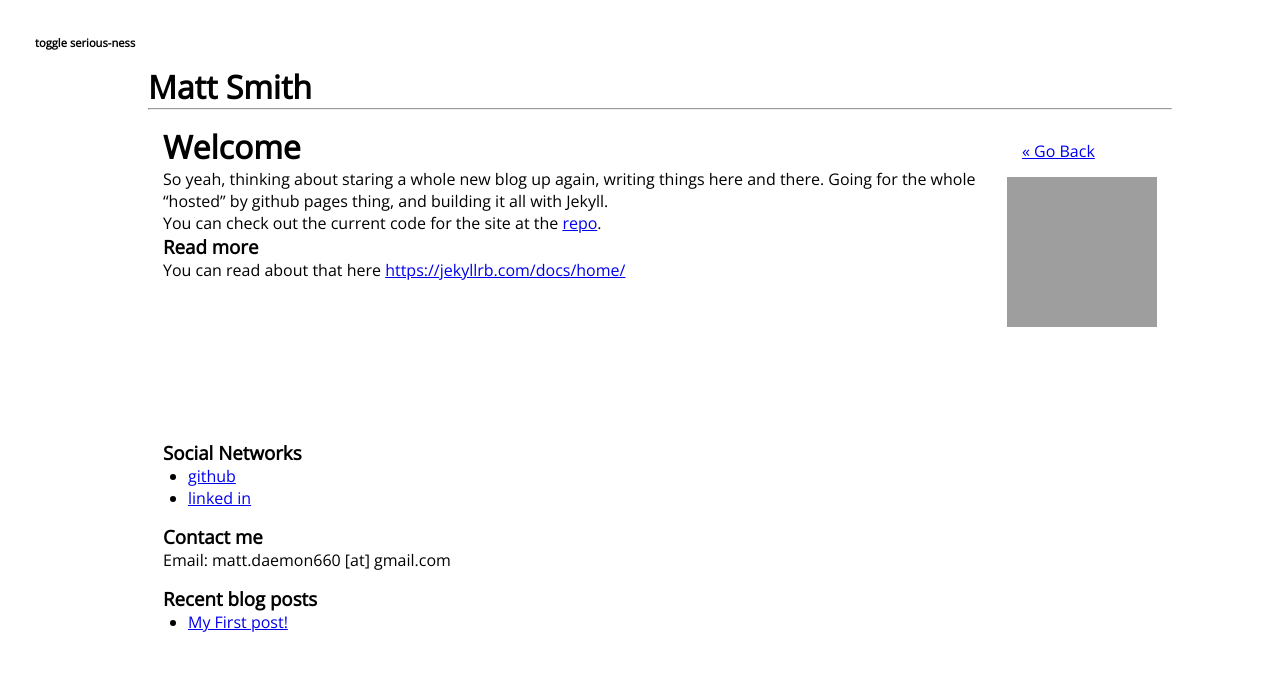
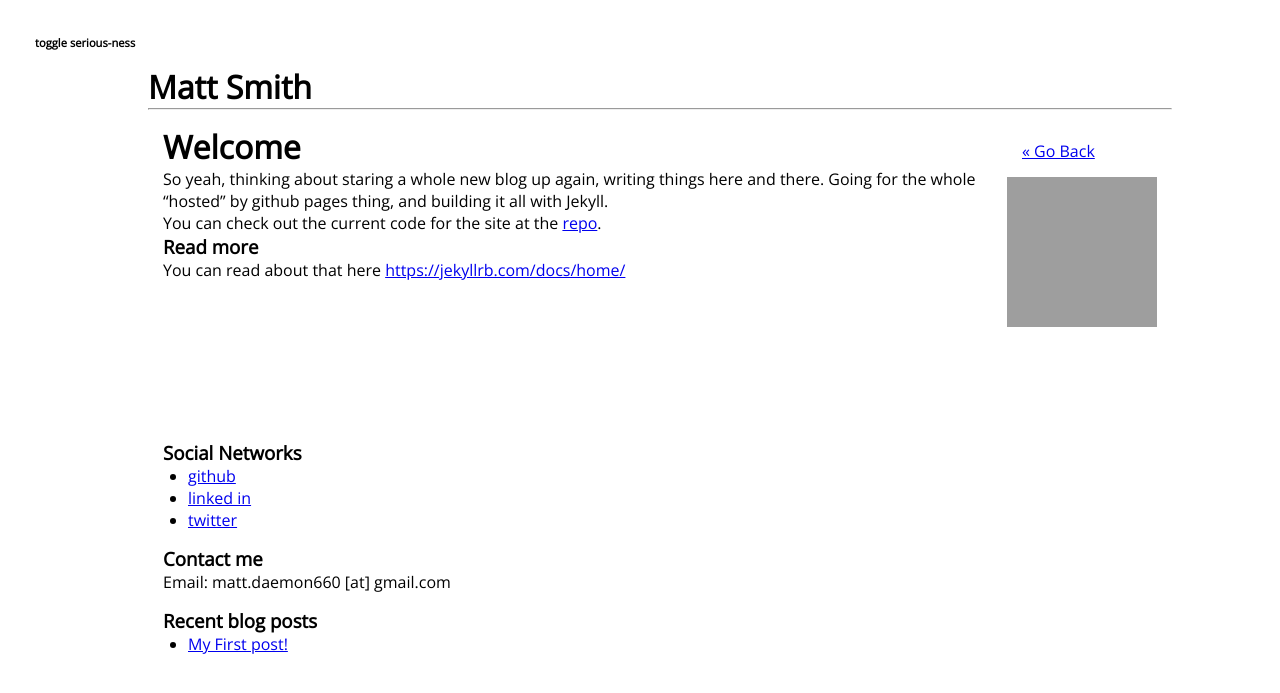
Before and after one commit to psykzz/psykzz.github.io, a Jekyll site: the page built from _posts/2017-06-02-my-first-post.md, in a window 1280 px wide. Shown: the top 693 px of the page. Built offline with Jekyll 4.4.1, drawn with Linux system fonts in a browser that asks for light colours; grey boxes are pictures that could not be loaded.

Commit message:
Update srs.html

```diff
--- a/_includes/srs.html
+++ b/_includes/srs.html
@@ -24,6 +24,7 @@
   <ul>
     <li><a href="//github.com/psykzz">github</a></li>
     <li><a href="//linkedin.com/in/psykzz">linked in</a></li>
+    <li><a href="//twitter.com/psykzz">twitter</a></li>
   </ul>
 </div>
 
```
